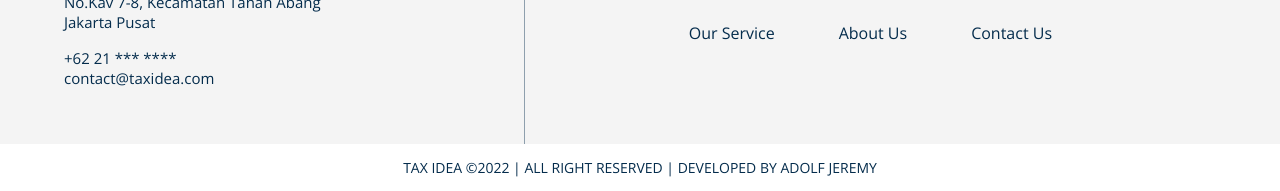
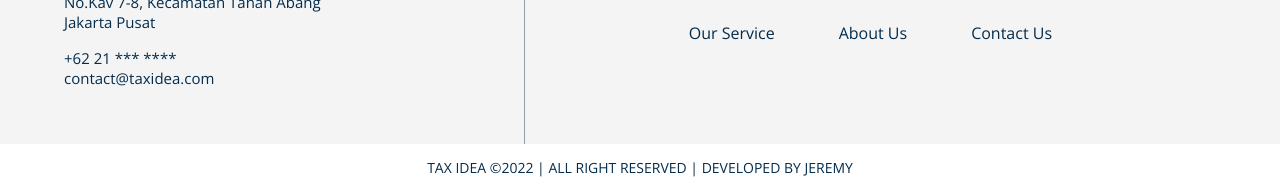
Before and after one commit to adolfjeremy/tax-idea, a plain HTML site: page index.html in a window 1280 px wide. Shown: the part 1591-1782 px from the top of the page. Drawn offline with nearby package versions, Linux system fonts and the light colour scheme.

Commit message:
Update index.html

```diff
--- a/index.html
+++ b/index.html
@@ -123,7 +123,7 @@
         </nav>
     </footer>
     <div class="footer-common">
-        <p>TAX IDEA &copy;2022 | ALL RIGHT RESERVED | DEVELOPED BY ADOLF JEREMY</p>
+        <p>TAX IDEA &copy;2022 | ALL RIGHT RESERVED | DEVELOPED BY JEREMY</p>
     </div>
     <script src="dist/js/drawer.js"></script>
 </body>
```
